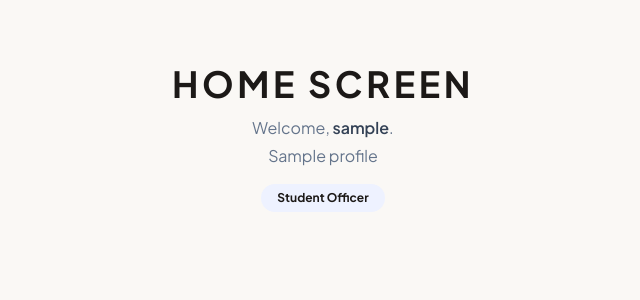
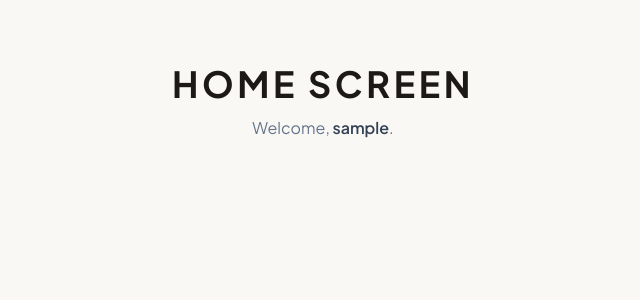
Before and after one commit to minju0-0/OrgLegacy, a Django app: page /home/ in a window 1280 px wide. Shown: the part 73-373 px from the top of the page, without its empty margins (317-957 px from the left). Run offline with Django 5.2, Linux system fonts and the light colour scheme; a user stored in the database is signed in; tables that the repository leaves empty hold one stand-in row (values such as "Sample post"); some libraries are stand-ins or nearby versions.

Commit message:
deleted: org_name, status and role for now

```diff
--- a/authentication/models.py
+++ b/authentication/models.py
@@ -4,26 +4,10 @@ from django.contrib.auth.models import User
 
 class Profile(models.Model):
     """
-    Extends Django's built-in User with the role-based fields OrgLegacy
-    needs: every account belongs to a student organization and holds
-    one of three roles (Officer, Member, Adviser), matching the
-    role-based dashboards described in the proposal.
+    Extends Django's built-in User model for OrgLegacy.
     """
 
-    ROLE_OFFICER = 'officer'
-    ROLE_MEMBER = 'member'
-    ROLE_ADVISER = 'adviser'
-
-    ROLE_CHOICES = [
-        (ROLE_OFFICER, 'Student Officer'),
-        (ROLE_MEMBER, 'General Member'),
-        (ROLE_ADVISER, 'Faculty Adviser'),
-    ]
-
     user = models.OneToOneField(User, on_delete=models.CASCADE, related_name='profile')
-    role = models.CharField(max_length=10, choices=ROLE_CHOICES, default=ROLE_MEMBER)
-    organization_name = models.CharField(max_length=150, blank=True, default='', help_text="e.g. Computer Science Society")
-    student_status = models.CharField(max_length=100, blank=True, default='', help_text="e.g. 3rd Year, Alumni")
 
     def __str__(self):
-        return f"{self.user.username} ({self.get_role_display()})"
+        return self.user.username
--- a/templates/home/home.html
+++ b/templates/home/home.html
@@ -20,11 +20,5 @@
 <main class="flex-1 max-w-3xl w-full mx-auto px-4 py-16 text-center">
     <h1 class="text-4xl font-extrabold tracking-widest text-org-navy mb-3">HOME SCREEN</h1>
     <p class="text-slate-500">Welcome, <span class="font-semibold text-slate-700">{{ user.username }}</span>.</p>
-    {% if user.profile %}
-    <p class="text-slate-500 mt-1">{{ user.profile.organization_name }}</p>
-    <span class="role-badge inline-block mt-4 px-4 py-1.5 rounded-full bg-indigo-50 text-org-navy text-xs font-bold">
-        {{ user.profile.get_role_display }}
-    </span>
-    {% endif %}
 </main>
 {% endblock %}
```
Also changed, not shown: authentication/forms.py (+3 -8 lines), authentication/tests.py (+3 -4 lines), authentication/migrations/0003_remove_profile_organization_name_remove_profile_role_and_more.py (added).
